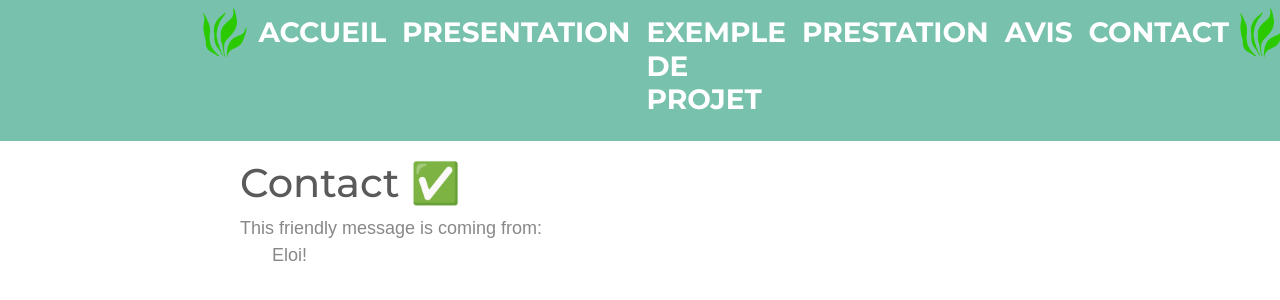
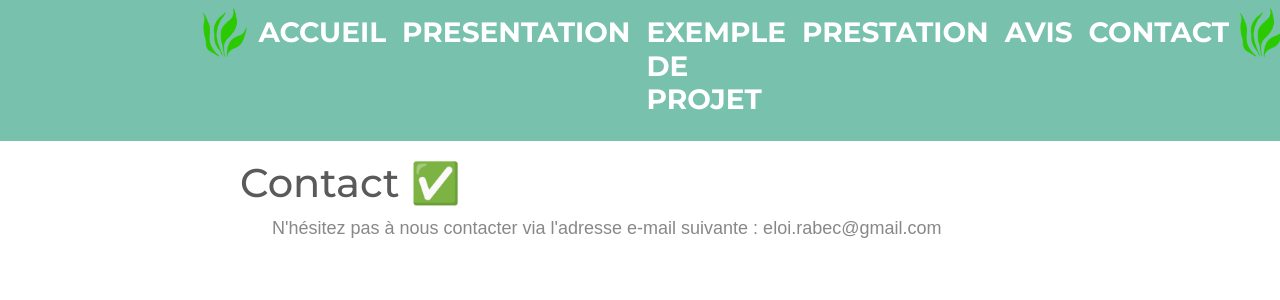
Before and after one commit to ToadyGamer/AP-SYMFONY-GIT, a Symfony app: template APSymfonyFlorianEloiRuby/templates/contact.html.twig in a window 1280 px wide. Shown: the top 300 px of the page. Run offline with Twig, Linux system fonts and the light colour scheme; the template is opened without the code that fills it, so the values that code supplies are empty; some libraries are stand-ins or nearby versions.

Commit message:
<feat>contact

```diff
--- a/APSymfonyFlorianEloiRuby/templates/contact.html.twig
+++ b/APSymfonyFlorianEloiRuby/templates/contact.html.twig
@@ -11,9 +11,9 @@
 <div class="example-wrapper">
     <h1>Contact ✅</h1>
 
-    This friendly message is coming from:
+
     <ul>
-        Eloi!
+        N'hésitez pas à nous contacter via l'adresse e-mail suivante : eloi.rabec@gmail.com
     </ul>
 </div>
 {% endblock %}
```
Also changed, not shown: 1 other file.
